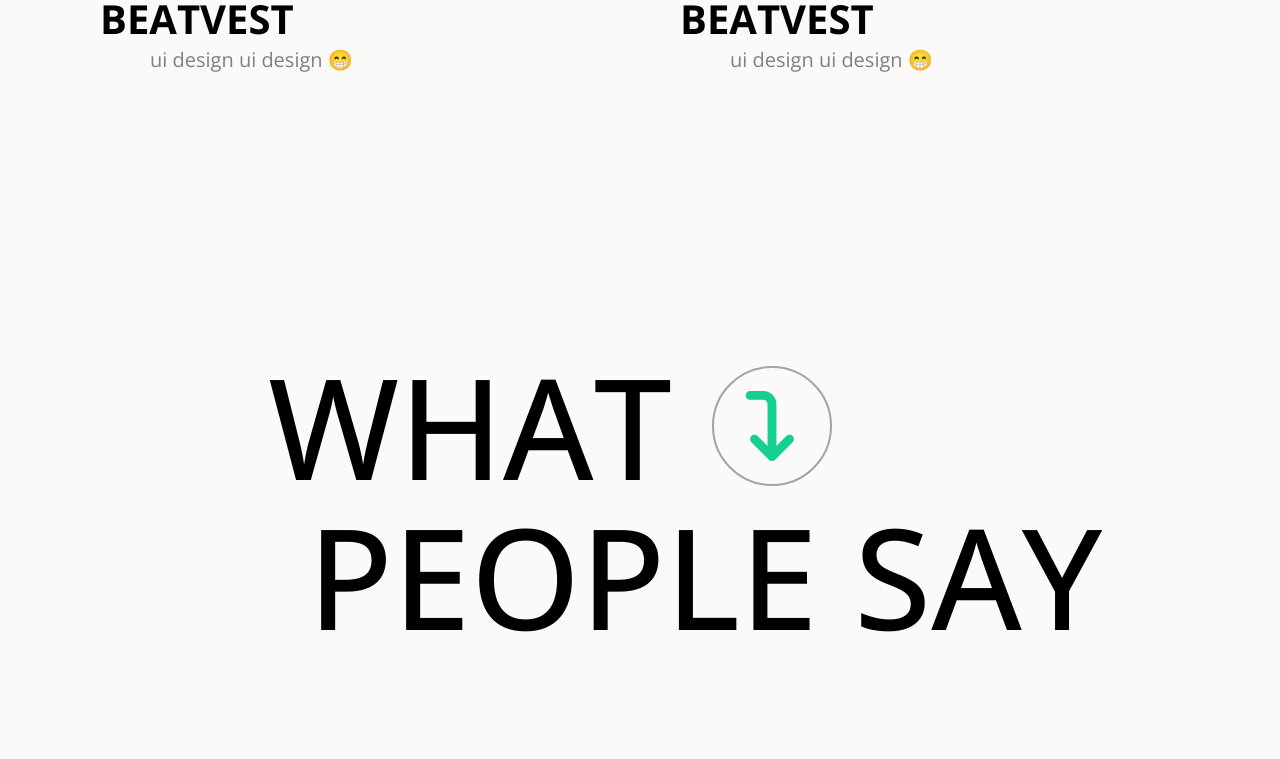
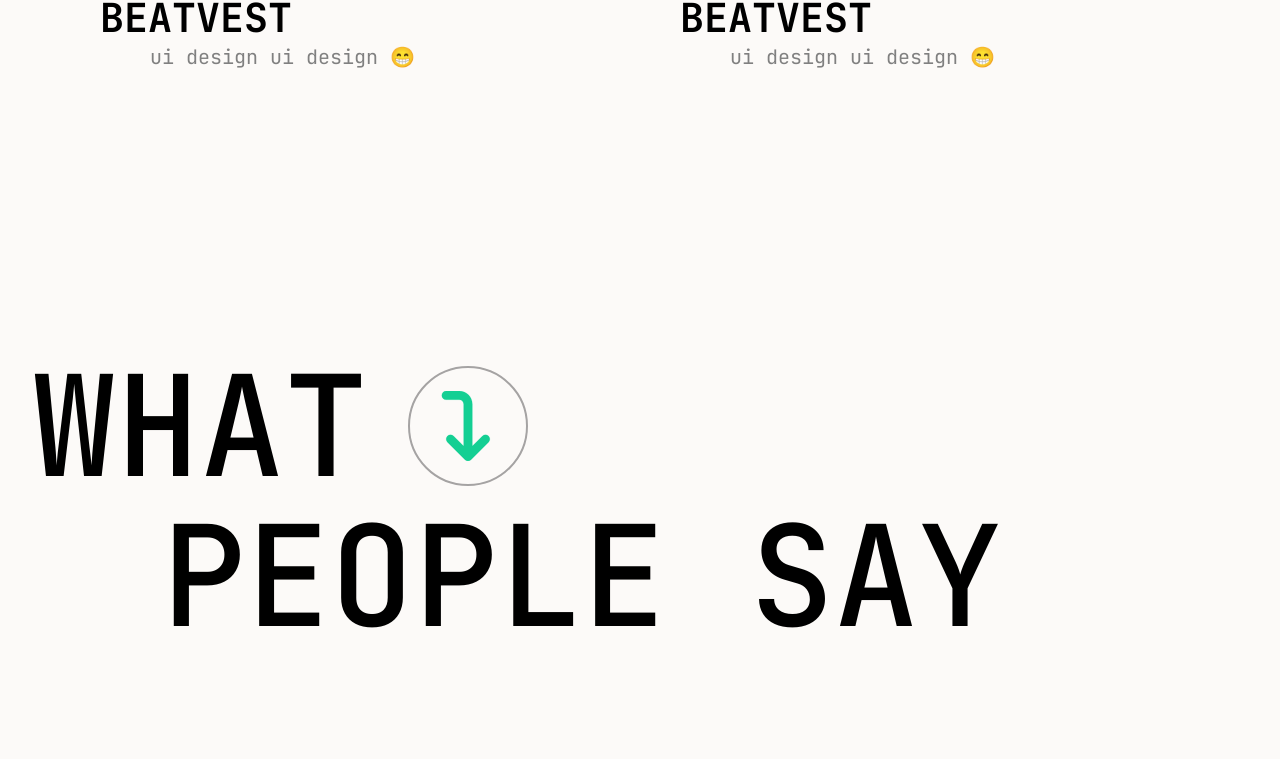
Before and after one commit to Guru901/next-portfolio, a Next.js app: page / in a window 1280 px wide. Shown: the part 1984-2743 px from the top of the page. Built offline with nearby package versions, Linux system fonts and the light colour scheme.

Commit message:
Added responsiveness to Review Component

```diff
--- a/src/Components/Heading/style.module.scss
+++ b/src/Components/Heading/style.module.scss
@@ -1,10 +1,17 @@
 .headingTop {
-  max-width: fit-content;
+  display: flex;
+  justify-content: flex-start;
+  width: 130rem;
+}
 
 .head {
   height: 39.5rem;
+}
+
+.head {
+  max-width: fit-content;
   .headTop {
-      margin-right: 18rem;
+    justify-content: flex-start;
   }
 }
 
@@ -30,7 +37,7 @@
   border-radius: 50%;
   margin-left: 4rem;
 }
-}
+
 @media (max-width: 1000px) {
   .head,
   .headTop,
@@ -71,7 +78,7 @@
   .headTop,
   .head > .span {
     line-height: 2vh;
-    font-size: 6rem;
+    font-size: 4rem;
   }
   .head {
     height: 16rem !important;
--- a/src/Components/Reviews/Review/Review.jsx
+++ b/src/Components/Reviews/Review/Review.jsx
@@ -10,20 +10,7 @@ const Review = () => {
       text: "Lorem ipsum dolor sit amet consectetur adipisicing elit. Quam sapiente ullam, impedit, cum amet officia similique est illum quae quibusdam maiores? Optio deserunt similique assum incidunt facilis? Molestias saepe ipsam impedit quos repudiandae commodi facilis officia laborum delectus asperiores reprehenderit.",
       key: 1,
     },
-    {
-      title: "Lorem, ipsum.",
-      something: "Something",
-      img: "https://assets-global.website-files.com/650bf8da7566f085fed073f0/652c0c5c7568770d04e4ee5d_quote.svg",
-      text: "Lorem ipsum dolor sit amet consectetur adipisicing elit. Quam sapiente ullam, impedit, cum amet officia similique est illum quae quibusdam maiores? Optio deserunt similique assum incidunt facilis? Molestias saepe ipsam impedit quos repudiandae commodi facilis officia laborum delectus asperiores reprehenderit.",
-      key: 2,
-    },
-    {
-      title: "Lorem, ipsum.",
-      something: "Something",
-      img: "https://assets-global.website-files.com/650bf8da7566f085fed073f0/652c0c5c7568770d04e4ee5d_quote.svg",
-      text: "Lorem ipsum dolor sit amet consectetur adipisicing elit. Quam sapiente ullam, impedit, cum amet officia similique est illum quae quibusdam maiores? Optio deserunt similique assum incidunt facilis? Molestias saepe ipsam impedit quos repudiandae commodi facilis officia laborum delectus asperiores reprehenderit.",
-      key: 3,
-    },
+
     {
       title: "Lorem, ipsum.",
       something: "Something",
--- a/src/Components/Reviews/Review/style.module.scss
+++ b/src/Components/Reviews/Review/style.module.scss
@@ -1,9 +1,14 @@
 .rcontainer {
+  display: grid;
+  width: 100vw;
+  max-width: fit-content;
+  grid-template-columns: repeat(2, 2fr);
+  column-gap: 2rem;
+  margin: 0;
   .review {
     width: 60rem;
-    height: 55rem;
+    // height: 55rem;
     border: 1px solid black;
-    margin-bottom: 5rem;
     border-radius: 2rem;
     overflow: hidden;
     margin-top: 5rem;
@@ -41,13 +46,36 @@
   }
   .rbottom {
     width: 100%;
-    height: 47rem;
-    padding: 0 3rem;
+    padding: 3rem 3rem;
     text-align: left;
     flex-direction: column;
     align-items: flex-start;
+
     p {
       font-size: 2.4rem;
     }
   }
 }
+
+@media (max-width: 1300px) {
+  .review {
+    width: 45vw !important;
+    // height: 75vh !important;
+  }
+}
+
+@media (max-width: 1024px) {
+  .rcontainer {
+    grid-template-columns: repeat(1, 1fr);
+  }
+  .review {
+    width: 90vw !important;
+    // height: 55vh !important;
+  }
+}
+
+@media (max-width: 768px) {
+  .review {
+    // height: 75vh !important;
+  }
+}
--- a/src/Components/Reviews/Reviews.jsx
+++ b/src/Components/Reviews/Reviews.jsx
@@ -2,15 +2,15 @@ import React from "react";
 import styles from "./style.module.scss";
 import Heading from "../Heading/heading";
 import Review from "./Review/Review";
-import { defaultOverrides } from "next/dist/server/require-hook";
 
 const Reviews = () => {
   return (
     <div className={`${styles.rcont} absoluteCenter`}>
-      <div className="review">
-        <Heading top={"What"} bottom={"People Say"} />
-        <div className={styles.rs}>
-          <Review />
+      <div className={`${styles.review} absoluteCenter`}>
+        <div className={styles.heading}>
+          <Heading top={"What"} bottom={"People Say"} />
+        </div>
+        <div className={`${styles.rs} absoluteCenter`}>
           <Review />
         </div>
       </div>
--- a/src/Components/Reviews/style.module.scss
+++ b/src/Components/Reviews/style.module.scss
@@ -1,54 +1,9 @@
-.rs {
-  .r {
-    width: 60rem;
-    height: 55rem;
-    border: 1px solid black;
-    margin-bottom: 5rem;
-    border-radius: 2rem;
-    overflow: hidden;
-    margin-top: 5rem;
-
-    .rtop {
-      width: 100%;
-      height: 9rem;
-      border-bottom: 1px solid black;
-      justify-content: space-between !important;
-      padding: 0 5%;
-      .rimg {
-        width: 8rem;
-        height: 8rem;
-        border-radius: 50%;
-        background: lightblue;
-      }
-
-      .rname {
-        > h1 {
-          font-size: 1.4rem;
-          text-align: center;
-        }
-        > .something {
-          width: 15rem;
-          height: 4rem;
-          border: 1px solid black;
-          border-radius: 80px;
-          margin-top: 0.5rem;
-        }
-      }
-
-      .something > p {
-        font-size: 1.2rem;
-      }
-    }
-  }
-  .rbottom {
-    width: 100%;
-    height: 47rem;
-    padding: 0 3rem;
-    text-align: left;
-    flex-direction: column;
-    align-items: flex-start;
-    p {
-      font-size: 2.4rem;
-    }
+.review {
+  flex-direction: column;
+  .heading {
+    display: flex;
+    width: 95vw;
+    max-width: 130rem;
+    justify-content: space-between;
   }
 }
--- a/src/app/layout.js
+++ b/src/app/layout.js
@@ -1,13 +1,13 @@
-import { Open_Sans } from "next/font/google";
+import { JetBrains_Mono } from "next/font/google";
 import "./globals.scss";
 import Navbar from "@/Components/Navbar/Navbar";
 import Footer from "@/Components/Footer/footer";
 
-const sans = Open_Sans({ subsets: ["latin"] });
+const sans = JetBrains_Mono({ subsets: ["latin"] });
 
 export const metadata = {
   title: "Ni Batu",
-  description: "Generated by create next app",
+  description: "Portfolio shayad",
 };
 
 export default function RootLayout({ children }) {
```
Lines whose indentation alone changed are shown as unchanged.
